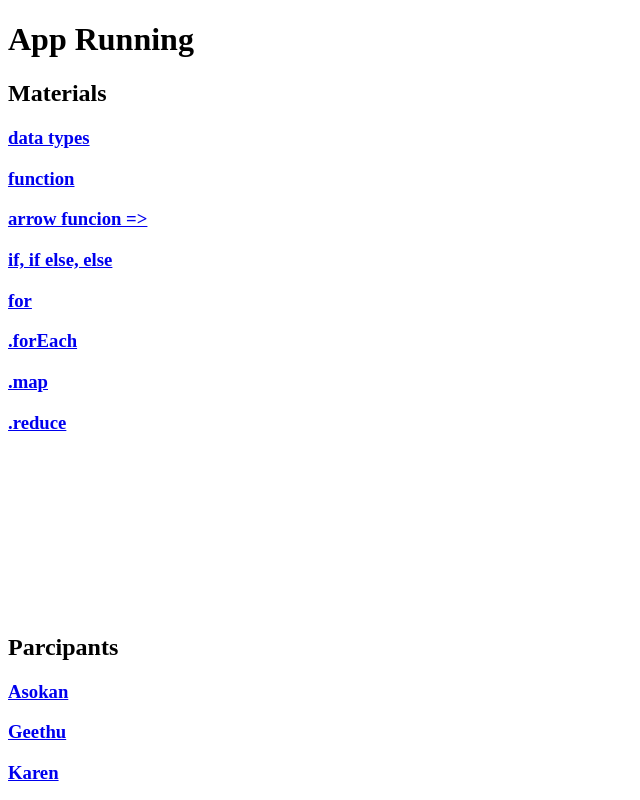
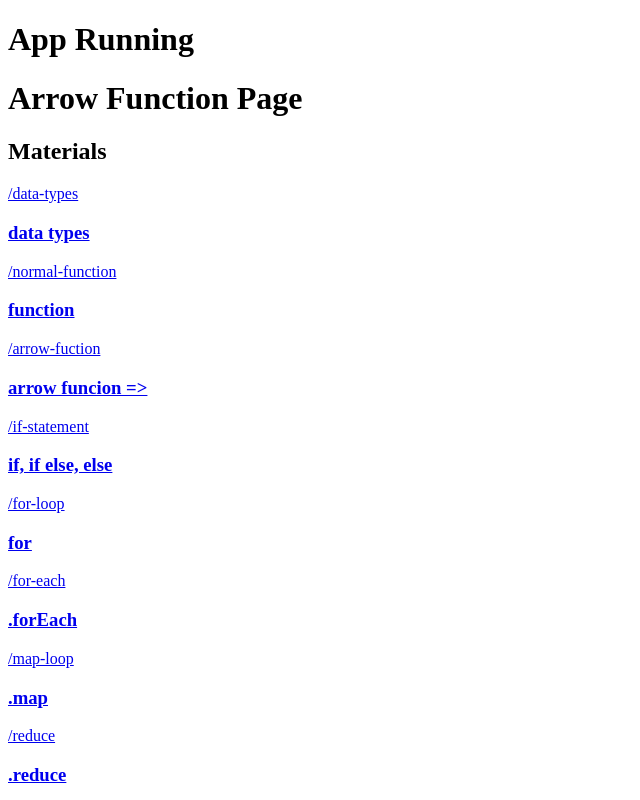
Before and after one commit to spencer-rangle/fundamentals-practice-1, a React (Create React App) app in the folder fundamentals-practice-1/: page /arrow-fuction in a window 1280 px wide. Shown: the top 800 px of the page, without its empty margins (0-640 px from the left). Built offline with nearby package versions, Linux system fonts and the light colour scheme.

Commit message:
MaterialsSection links working

```diff
--- a/fundamentals-practice-1/src/App.js
+++ b/fundamentals-practice-1/src/App.js
@@ -11,10 +11,19 @@ import GeethuPage from './components/Participants/Geethu/GeethuPage';
 import KarenPage from './components/Participants/Karen/KarenPage';
 import MamadouPage from './components/Participants/Mamadou/MamadouPage';
 
+// Sections
+import DataTypesPage from "./components/MaterialsSection/DataTypes/DataTypes";
+import NormalFunctionPage from "./components/MaterialsSection/NormalFunctionPage/NormalFunctionPage";
+import ArrowFunctionPage from "./components/MaterialsSection/ArrowFunctionPage/ArrowFunctionPage";
+import IfStatementPage from "./components/MaterialsSection/IfStatementPage/IfStatementPage";
+import ForLoopPage from "./components/MaterialsSection/ForLoopPage/ForLoopPage";
+import ForEachPage from "./components/MaterialsSection/ForEachPage/ForEachPage";
+import MapLoopPage from "./components/MaterialsSection/MapLoopPage/MapLoopPage";
+import ReducePage from "./components/MaterialsSection/ReducePage/ReducePage";
+
+
 
 const App = () => {
-
-
   // const routeList = [
   //   { path: '/asokan', componant: AsokanPage },
   //   { path: '/geethu', componant: GeethuPage },
@@ -60,10 +69,6 @@ const App = () => {
 
   const participantLinks = participantList.map(item => {
 
-    console.log('ITEM');
-    console.log(item);
-    const lowercaseName = item.toLowerCase();
-
     return (
       <Linker
         key={item}
@@ -86,7 +91,29 @@ const App = () => {
         <Route path="/geethu" element={<GeethuPage />} />
         <Route path="/karen" element={<KarenPage />} />
         <Route path="/mamadou" element={<MamadouPage />} />
+        <Route path="/data-types" element={<DataTypesPage />} />
+        <Route path="/normal-function" element={<NormalFunctionPage />} />
+        <Route path="/arrow-fuction" element={<ArrowFunctionPage />} />
+        <Route path="/if-statement" element={<IfStatementPage />} />
+        <Route path="/for-loop" element={<ForLoopPage />} />
+        <Route path="/for-each" element={<ForEachPage />} />
+        <Route path="/map-loop" element={<MapLoopPage />} />
+        <Route path="/reduce" element={<ReducePage />} />
       </Routes>
+
+
+      {/* {label: 'data types', desitination: '/data-types'},
+  {label: 'function', desitination: '/normal-function'},
+  {label: 'arrow funcion =>', desitination: '/arrow-fuction'},
+  {label: 'if, if else, else', desitination: '/if-statement'},
+  {label: 'for', desitination: '/for-loop'},
+  {label: '.forEach', desitination: '/f'},
+  {label: '.map', desitination: '/map-loop'},
+  {label: '.reduce', desitination: '/reduce'}, */}
+
+
+
+
 
       <h2>Materials</h2>
       <MaterialsSection />
--- a/fundamentals-practice-1/src/components/Linker/Linker.js
+++ b/fundamentals-practice-1/src/components/Linker/Linker.js
@@ -4,8 +4,6 @@ import { Link } from 'react-router-dom';
 
 const Linker = ({ destination, children }) => {
 
-  console.log('LInker')
-  console.log(destination)
   // const { navigate, currentPath } = useContext(NavigationContext);
 
   // From navigation?
@@ -27,6 +25,7 @@ const Linker = ({ destination, children }) => {
   return (
     // <div href={destination} onClick={handleClick}>
     <Link to={destination}>
+      {destination}
       {children}
     </Link>
   );
--- /dev/null
+++ b/fundamentals-practice-1/src/components/MaterialsSection/ArrowFunctionPage/ArrowFunctionPage.js
@@ -0,0 +1,8 @@
+
+const ArrowFunctionPage = () => {
+  return (
+    <h1>Arrow Function Page</h1>
+  )
+}
+
+export default ArrowFunctionPage
--- /dev/null
+++ b/fundamentals-practice-1/src/components/MaterialsSection/DataTypes/DataTypes.js
@@ -0,0 +1,8 @@
+
+const DataTypesPage = () => {
+  return (
+    <h1>Data Types Page</h1>
+  )
+}
+
+export default DataTypesPage
--- /dev/null
+++ b/fundamentals-practice-1/src/components/MaterialsSection/ForEachPage/ForEachPage.js
@@ -0,0 +1,8 @@
+
+const ForEachPage = () => {
+  return (
+    <h1>For Each Page</h1>
+  )
+}
+
+export default ForEachPage
--- /dev/null
+++ b/fundamentals-practice-1/src/components/MaterialsSection/ForLoopPage/ForLoopPage.js
@@ -0,0 +1,8 @@
+
+const ForLoopPage = () => {
+  return (
+    <h1>For Loop Page</h1>
+  )
+}
+
+export default ForLoopPage
--- /dev/null
+++ b/fundamentals-practice-1/src/components/MaterialsSection/IfStatementPage/IfStatementPage.js
@@ -0,0 +1,8 @@
+
+const IfStatementPage = () => {
+  return (
+    <h1>If Statement Page</h1>
+  )
+}
+
+export default IfStatementPage
--- /dev/null
+++ b/fundamentals-practice-1/src/components/MaterialsSection/MapLoopPage/MapLoopPage.js
@@ -0,0 +1,8 @@
+
+const MapLoopPage = () => {
+  return (
+    <h1>Map Loop Page</h1>
+  )
+}
+
+export default MapLoopPage
--- a/fundamentals-practice-1/src/components/MaterialsSection/MaterialsSection.js
+++ b/fundamentals-practice-1/src/components/MaterialsSection/MaterialsSection.js
@@ -1,18 +1,34 @@
+import { Route, Routes } from 'react-router-dom';
+
+// Sections
+import DataTypesPage from "./DataTypes/DataTypes";
+import NormalFunctionPage from "./NormalFunctionPage/NormalFunctionPage";
+import ArrowFunctionPage from "./ArrowFunctionPage/ArrowFunctionPage";
+import IfStatementPage from "./IfStatementPage/IfStatementPage";
+import ForLoopPage from "./ForLoopPage/ForLoopPage";
+import ForEachPage from "./ForEachPage/ForEachPage";
+import MapLoopPage from "./MapLoopPage/MapLoopPage";
+import ReducePage from "./ReducePage/ReducePage";
+
+
 // import Link from '../Link/Link';
 import Linker from "../Linker/Linker";
 
+
 const materialItems = [
-  {label: 'data types', desitination: '/data-types'},
-  {label: 'function', desitination: '/normal-function'},
-  {label: 'arrow funcion =>', desitination: '/arrow-fuction'},
-  {label: 'if, if else, else', desitination: '/if-statement'},
-  {label: 'for', desitination: '/for-loop'},
-  {label: '.forEach', desitination: '/for-each'},
-  {label: '.map', desitination: '/map-loop'},
-  {label: '.reduce', desitination: '/reduce'},
+  {label: 'data types', destination: '/data-types'},
+  {label: 'function', destination: '/normal-function'},
+  {label: 'arrow funcion =>', destination: '/arrow-fuction'},
+  {label: 'if, if else, else', destination: '/if-statement'},
+  {label: 'for', destination: '/for-loop'},
+  {label: '.forEach', destination: '/for-each'},
+  {label: '.map', destination: '/map-loop'},
+  {label: '.reduce', destination: '/reduce'},
 ]
 
 const materialLinks = materialItems.map(item => {
+  console.log('materials')
+  console.log(item)
   return (
     // <div key={item.key}>Link for here</div>
     <Linker
--- /dev/null
+++ b/fundamentals-practice-1/src/components/MaterialsSection/NormalFunctionPage/NormalFunctionPage.js
@@ -0,0 +1,8 @@
+
+const NormalFunctionPage = () => {
+  return (
+    <h1>Normal Function Page</h1>
+  )
+}
+
+export default NormalFunctionPage
--- /dev/null
+++ b/fundamentals-practice-1/src/components/MaterialsSection/ReducePage/ReducePage.js
@@ -0,0 +1,8 @@
+
+const RedcuePage = () => {
+  return (
+    <h1>Reduce Page</h1>
+  )
+}
+
+export default RedcuePage
```
